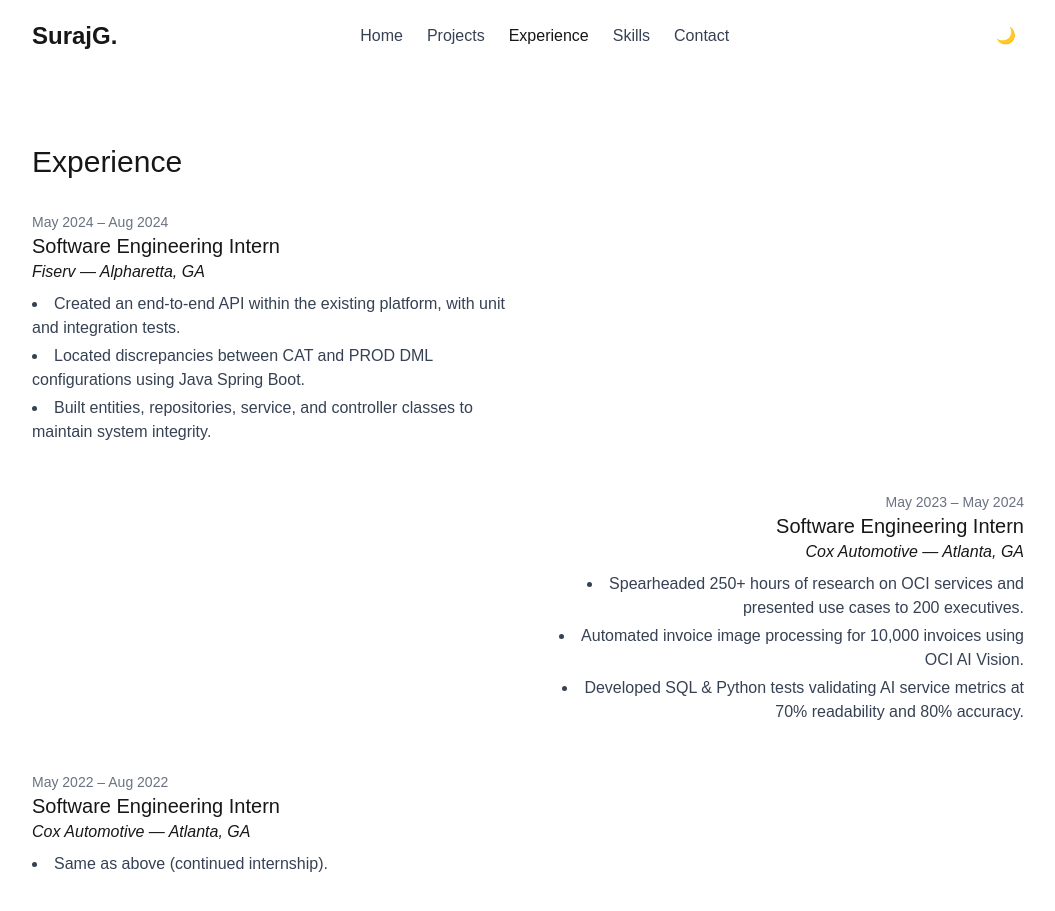
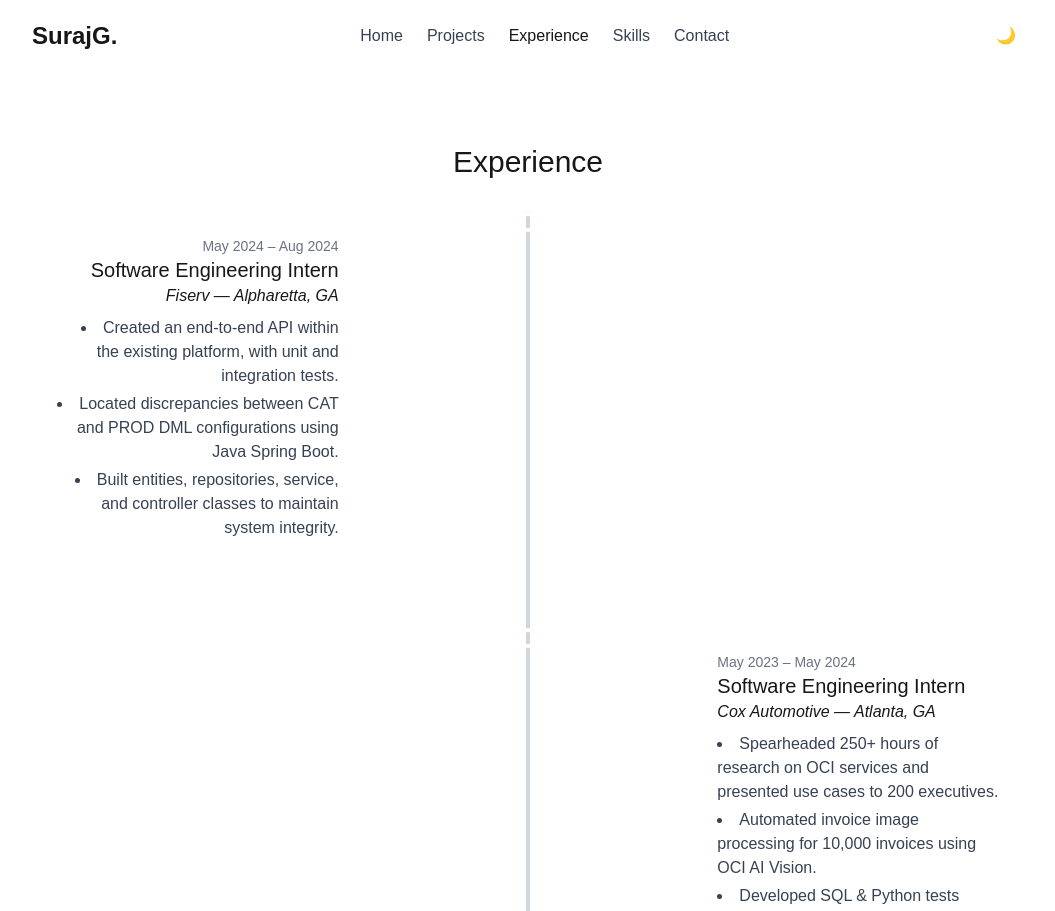
Before and after one commit to SurajGeddam/personal-portfolio, a Next.js app: page /experience in a window 1280 px wide. Shown: the top 911 px of the page, without its empty margins (112-1167 px from the left). Built offline with nearby package versions, Linux system fonts and the light colour scheme.

Commit message:
fix: perfectly center timeline line and alternate cards using grid layout

```diff
--- a/components/ExperienceTimeline.tsx
+++ b/components/ExperienceTimeline.tsx
@@ -1,4 +1,5 @@
 "use client";
+import React from "react";
 
 const experiences = [
   {
@@ -48,16 +49,16 @@
 export default function ExperienceTimeline() {
   return (
     <section className="max-w-5xl mx-auto py-16 px-4">
-      <h2 className="text-3xl font-heading mb-8">Experience</h2>
+      <h2 className="text-3xl font-heading mb-8 text-center">Experience</h2>
       <div className="relative">
+        <div className="absolute left-1/2 top-0 w-1 h-full bg-gray-300 dark:bg-gray-600 -translate-x-1/2 z-0" />
+        <div className="grid grid-cols-3 gap-y-16 relative z-10">
           {experiences.map((exp, idx) => (
-          <div
-            key={exp.date}
-            className={`mb-12 flex flex-col md:flex-row items-start ${
-              idx % 2 === 0 ? "md:flex-row" : "md:flex-row-reverse text-right"
-            }`}
-          >
-            <div className="md:w-1/2">
+            <React.Fragment key={exp.date}>
+              {/* Left card */}
+              <div className={`col-span-1 flex justify-end ${idx % 2 !== 0 ? "opacity-0 pointer-events-none" : ""}`}>
+                {idx % 2 === 0 && (
+                  <div className="bg-white dark:bg-gray-800 p-6 rounded-lg shadow-soft w-full max-w-md text-right">
                     <p className="text-sm text-gray-500 dark:text-gray-400">{exp.date}</p>
                     <h3 className="text-xl font-heading">{exp.role}</h3>
                     <p className="font-body italic mb-2">{exp.company} — {exp.location}</p>
@@ -67,13 +68,30 @@
                       ))}
                     </ul>
                   </div>
-            <div className="hidden md:block w-1/2">
-              {/* Spacer for alternating layout */}
+                )}
               </div>
+              {/* Center dot */}
+              <div className="col-span-1 flex flex-col items-center relative">
+                <div className="w-5 h-5 bg-primary rounded-full border-4 border-white dark:border-gray-900 z-10" />
               </div>
+              {/* Right card */}
+              <div className={`col-span-1 flex justify-start ${idx % 2 === 0 ? "opacity-0 pointer-events-none" : ""}`}>
+                {idx % 2 !== 0 && (
+                  <div className="bg-white dark:bg-gray-800 p-6 rounded-lg shadow-soft w-full max-w-md text-left">
+                    <p className="text-sm text-gray-500 dark:text-gray-400">{exp.date}</p>
+                    <h3 className="text-xl font-heading">{exp.role}</h3>
+                    <p className="font-body italic mb-2">{exp.company} — {exp.location}</p>
+                    <ul className="list-disc list-inside space-y-1 text-gray-700 dark:text-gray-300">
+                      {exp.bullets.map((b, i) => (
+                        <li key={i}>{b}</li>
                       ))}
-        {/* Vertical line */}
-        <div className="absolute left-1/2 transform -translate-x-1/2 h-full w-1 bg-gray-300 dark:bg-gray-600"></div>
+                    </ul>
+                  </div>
+                )}
+              </div>
+            </React.Fragment>
+          ))}
+        </div>
       </div>
     </section>
   );
```
Lines whose indentation alone changed are shown as unchanged.
